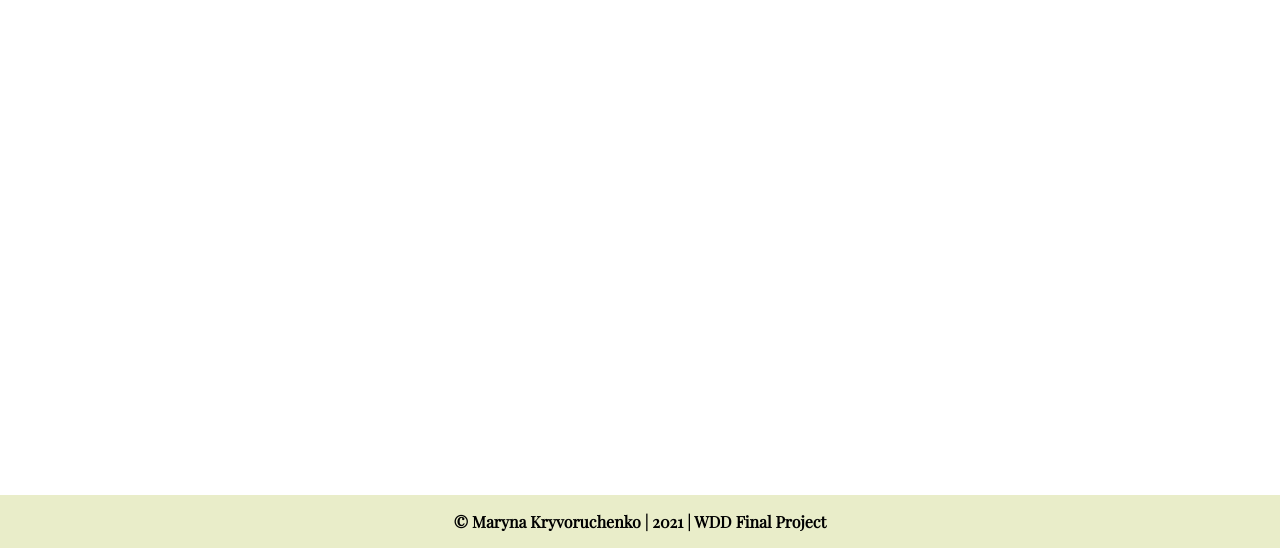
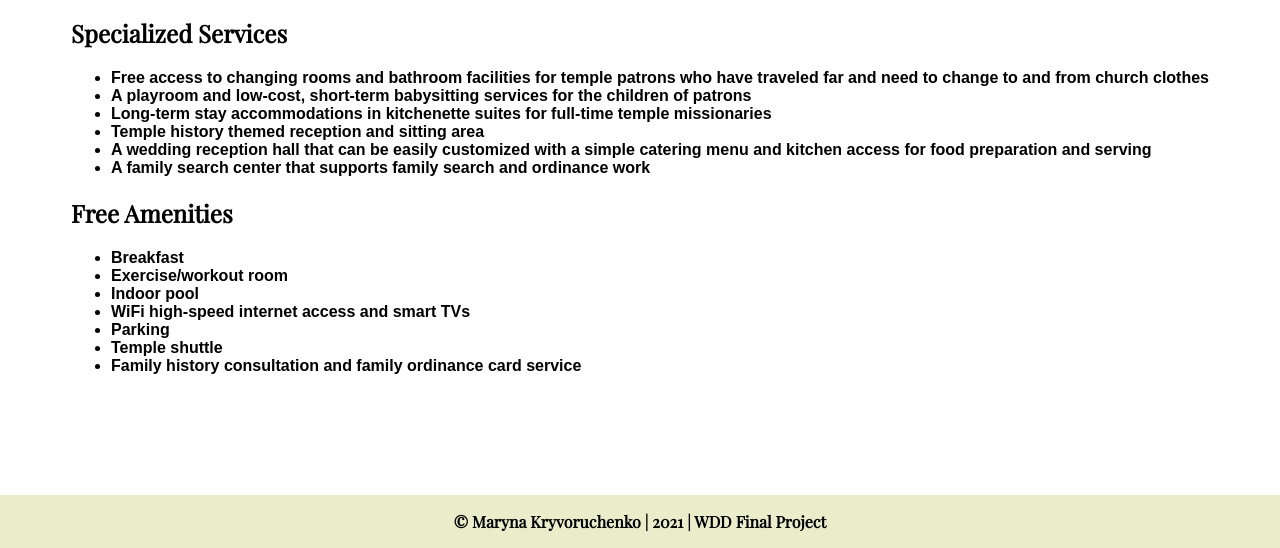
Before and after one commit to maryna-kryvoruchenko/wdd230project, a plain HTML site: page lesson13/services.html in a window 1280 px wide. Shown: the part 252-800 px from the top of the page. Drawn offline with nearby package versions, Linux system fonts and the light colour scheme; no server answers.

Commit message:
services page

```diff
--- a/lesson13/services.html
+++ b/lesson13/services.html
@@ -24,7 +24,28 @@
     </header>
     <main class="temple-main">
         <img src="images/logo.png" class="logo" alt="logo">
-
+        <h2 class="optionHeading">Specialized Services</h2>
+        <ul>
+            <li class="options">Free access to changing rooms and bathroom facilities
+                 for temple patrons who have traveled far and need to change
+                  to and from church clothes</li>
+            <li class="options">A playroom and low-cost, short-term babysitting services for the children of patrons</li>
+            <li class="options">Long-term stay accommodations in kitchenette suites for full-time temple missionaries</li>
+            <li class="options">Temple history themed reception and sitting area</li>
+            <li class="options">A wedding reception hall that can be easily customized with a simple catering
+                menu and kitchen access for food preparation and serving</li>
+            <li class="options">A family search center that supports family search and ordinance work</li>
+        </ul>
+        <h2 class="optionHeading">Free Amenities</h2>
+        <ul>
+            <li class="options">Breakfast</li>
+            <li class="options">Exercise/workout room</li>
+            <li class="options">Indoor pool</li>
+            <li class="options">WiFi high-speed internet access and smart TVs</li>
+            <li class="options">Parking</li>
+            <li class="options">Temple shuttle</li>
+            <li class="options">Family history consultation and family ordinance card service</li>
+        </ul>
     </main>
     <footer>
         <p>&copy; Maryna Kryvoruchenko | 2021 | WDD Final Project</p>
--- a/lesson13/style.css
+++ b/lesson13/style.css
@@ -331,3 +331,13 @@ fieldset {
   font-family: 'Source Sans 3', sans-serif;
   font-weight: bold;
 }
+
+/* Services Page */
+.options {
+  font-family: 'Source Sans 3', sans-serif;
+  font-weight: bold;
+}
+
+.optionHeading {
+  font-family: 'Playfair Display', serif;
+}
```
